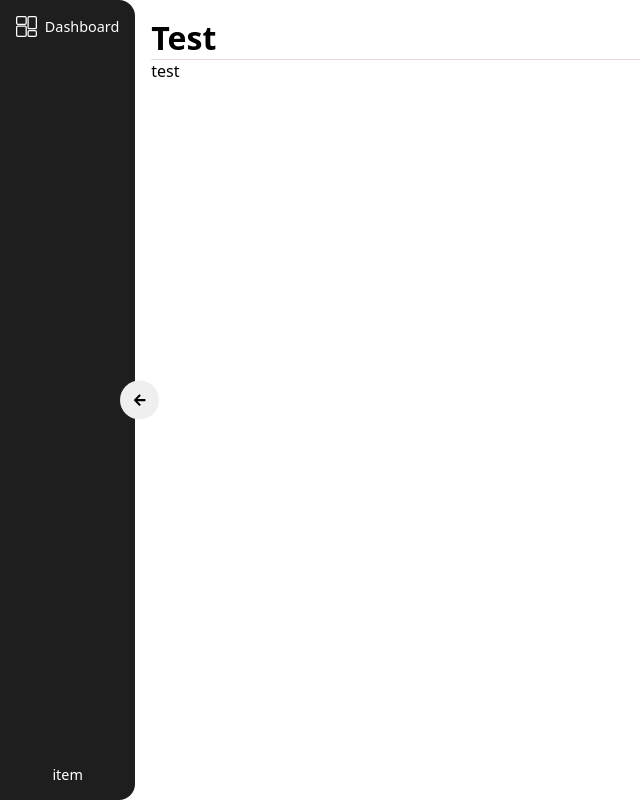
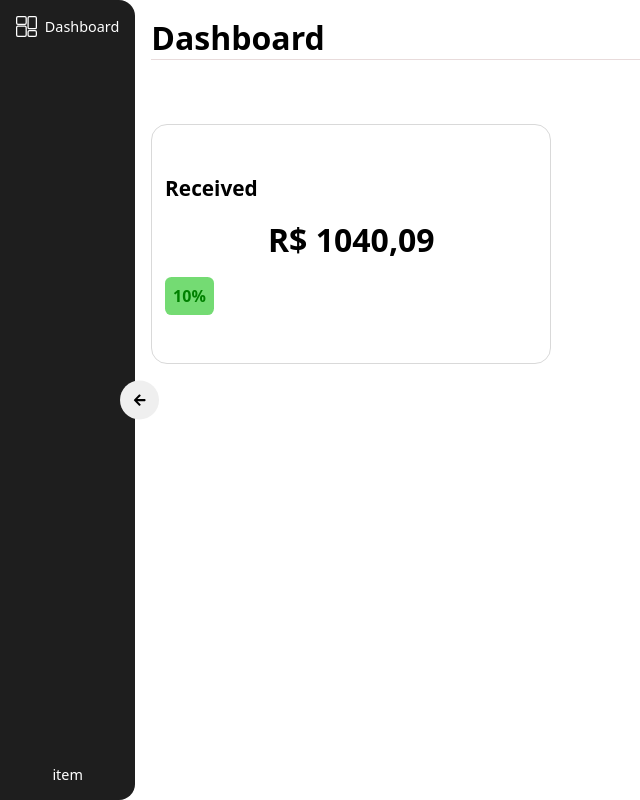
Before and after one commit to joaoleite2/finances-project, a React (Vite) app: page / in a window 1280 px wide. Shown: the whole page, without its empty margins (0-640 px from the left). Built offline with nearby package versions, Linux system fonts and the light colour scheme.

Commit message:
feat: started datas for graphics

```diff
--- a/src/App.tsx
+++ b/src/App.tsx
@@ -1,10 +1,13 @@
 import React from "react";
 import Page from "./pages";
+import { DashboardProvider } from "./contexts/DashboardContext";
 
 const App:React.FC = () => {
   return(
     <>
+    <DashboardProvider>
       <Page />
+    </DashboardProvider>
     </>
   )
 }
--- a/src/components/Headers/index.tsx
+++ b/src/components/Headers/index.tsx
@@ -4,7 +4,7 @@ import { HeaderDiv, TextHeader } from "./style";
 const Header:React.FC = () => {
   return(
     <HeaderDiv>
-      <TextHeader>Test</TextHeader>
+      <TextHeader>Dashboard</TextHeader>
     </HeaderDiv>
   )
 }
--- a/src/components/SideBar/style.ts
+++ b/src/components/SideBar/style.ts
@@ -54,4 +54,5 @@ export const MinimizeButton = styled.button`
   border-radius: 50%;
   border: none;
   cursor: pointer;
+  outline: none;
 `
--- /dev/null
+++ b/src/contexts/DashboardContext.tsx
@@ -0,0 +1,26 @@
+import React, { createContext, useState } from 'react'
+
+interface DashboardContextProps {
+  graphics:{}[]
+  setGraphics: React.Dispatch<React.SetStateAction<{}[]>>
+}
+
+export const DashboardContext = createContext<DashboardContextProps>({
+  graphics:[{}],
+  setGraphics:() => {}
+})
+
+export const DashboardProvider: React.FC<any> = ({ children }) => {
+  const [ graphics, setGraphics ] = useState<any[]>([])
+
+  return (
+    <DashboardContext.Provider
+      value={{
+        graphics,
+        setGraphics
+      }}
+    >
+      {children}
+    </DashboardContext.Provider>
+  )
+}
--- /dev/null
+++ b/src/pages/Dashboard/MyFinanesGraphics/index.tsx
@@ -0,0 +1,20 @@
+import React from "react";
+import { DataForGraphics, GraphicValues, Situation, TitleForGraphic } from "./style";
+
+const FinancesGraphics:React.FC = () => {
+  return(
+    <DataForGraphics>
+      <TitleForGraphic>
+        Received
+      </TitleForGraphic>
+      <GraphicValues>
+        R$ 1040,09
+      </GraphicValues>
+      <Situation>
+        10%
+      </Situation>
+    </DataForGraphics>
+  )
+}
+
+export default FinancesGraphics;
--- /dev/null
+++ b/src/pages/Dashboard/MyFinanesGraphics/style.ts
@@ -0,0 +1,35 @@
+import styled from "styled-components";
+
+export const DataForGraphics = styled.div`
+  border-radius: 1rem;
+  border: 1px solid #D9D9D9;
+  width: 25rem;
+  height: 15rem;
+  padding: .8rem;
+  display: flex;
+  flex-direction: column;
+  justify-content: center;
+`
+
+export const TitleForGraphic = styled.h2`
+  font-size: 1.3rem;
+  font-weight: 700;
+`
+
+export const GraphicValues = styled.h1`
+  display: flex;
+  justify-content: center;
+  margin-top: 1rem;
+  font-size: 2rem;
+  font-weight: 700;
+  `
+
+export const Situation = styled.div`
+  margin-top: 1rem;
+  background-color: #74DB73;
+  color: green;
+  width: fit-content;
+  padding: .5rem;
+  font-weight: 700;
+  border-radius: .4rem;
+`
--- a/src/pages/Dashboard/index.tsx
+++ b/src/pages/Dashboard/index.tsx
@@ -1,13 +1,18 @@
-import React from "react";
+import React, { useContext } from "react";
 import { Container, Section } from "./style";
 import Header from "../../components/Headers";
+import { DashboardContext } from "../../contexts/DashboardContext";
+import FinancesGraphics from "./MyFinanesGraphics";
 
 const Dashboard:React.FC = () => {
+  const { graphics, setGraphics } = useContext(DashboardContext);
+  console.log(graphics)
+
   return(
     <Container>
       <Header />
       <Section>
-        test
+        <FinancesGraphics />
       </Section>
     </Container>
   )
--- a/src/pages/Dashboard/style.ts
+++ b/src/pages/Dashboard/style.ts
@@ -6,5 +6,5 @@ export const Container = styled.div`
 `
 
 export const Section = styled.section`
-
+  margin-top: 4rem;
 `
```
